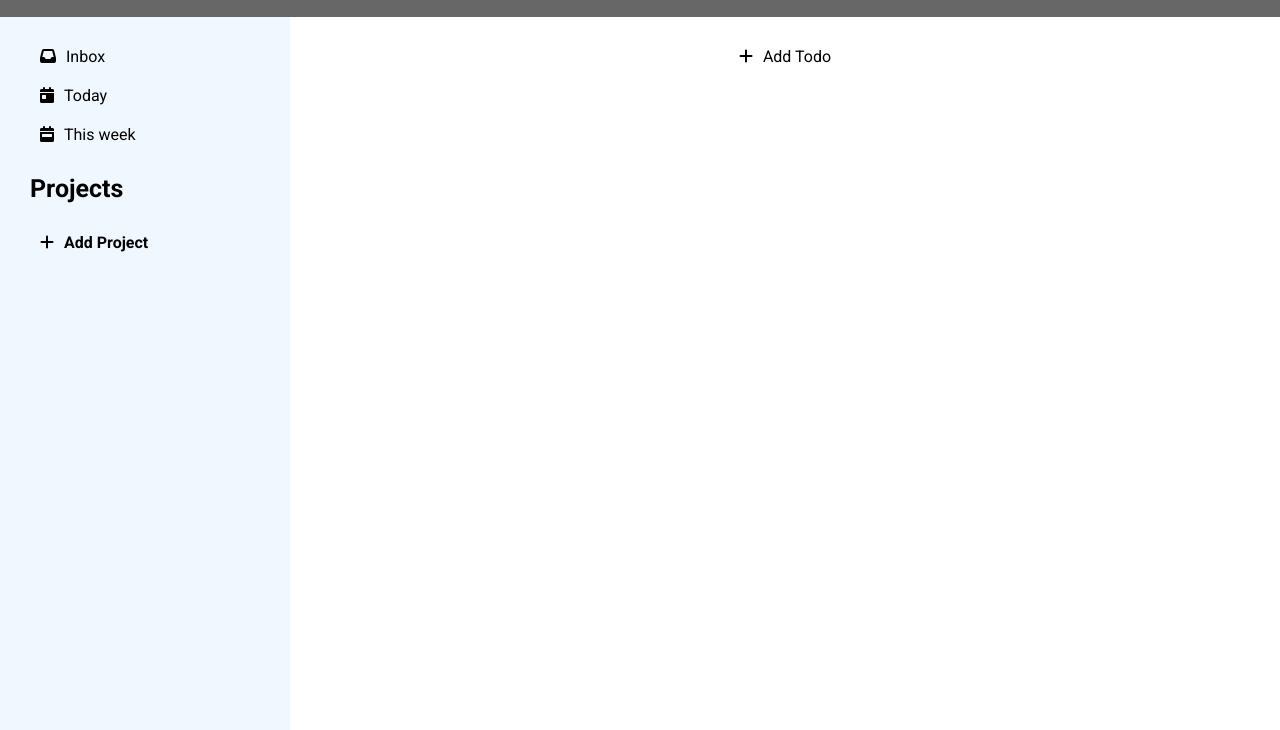
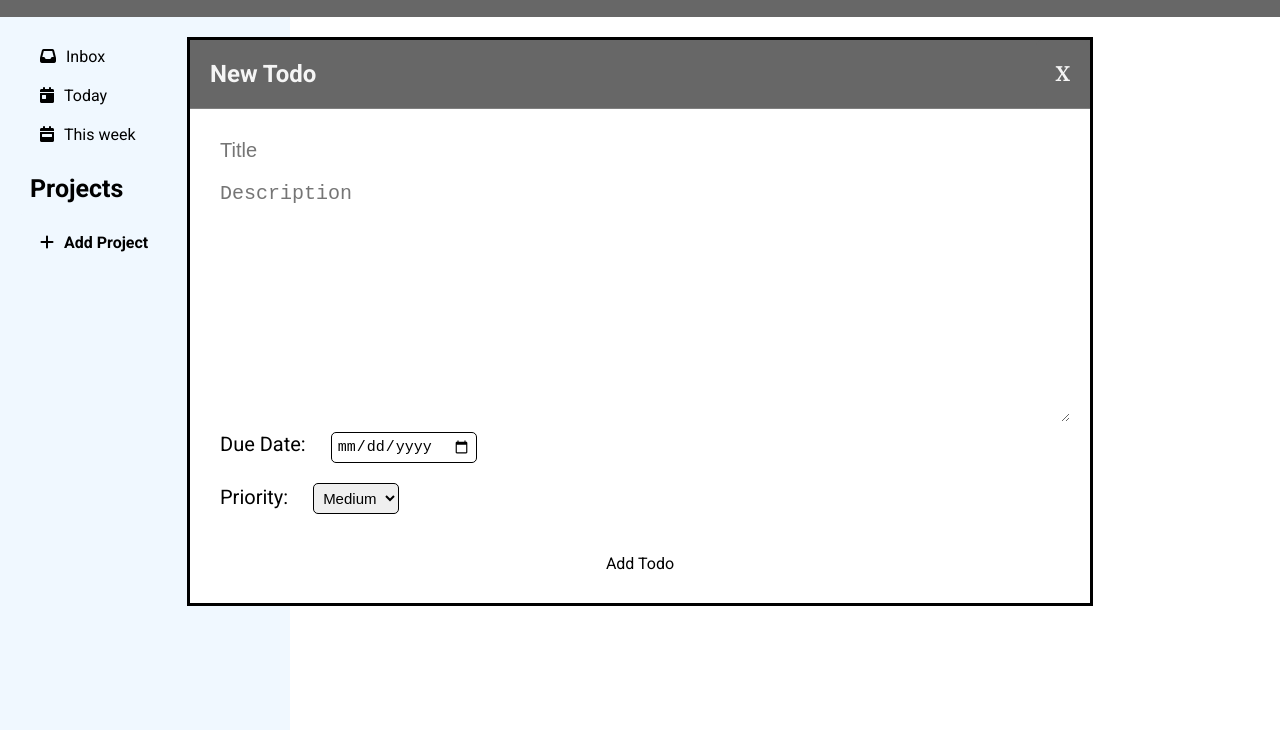
Before and after one commit to redjeacs/todo-list, a website built with webpack: page src/index.html in a window 1280 px wide. Shown: the part 83-813 px from the top of the page. Built offline with nearby package versions, Linux system fonts and the light colour scheme; files whose address does not match are found by name.

Commit message:
addTodo modal in html and styled
- created a dialog modal for a new todo's form
- title, description, due date, and priority input
added with title required and due date set to
Today if not specificed and priority default to
medium
- styled with css

```diff
--- a/src/index.html
+++ b/src/index.html
@@ -40,7 +40,32 @@
     </nav>
     <div class="project-container">
       <div class="todos-container"></div>
-      <button class="create-todo-btn"><i class="fa-solid fa-plus"></i>Add Todo</button>
+      <button class="add-todo-btn"><i class="fa-solid fa-plus"></i>Add Todo</button>
+      <dialog id="todo-modal">
+        <div class="modal-header">
+            <h2 class="modal-title">New Todo</h2>
+            <button class="close-modal-btn">X</button>
+        </div>
+        <div class="modal-content">
+          <form id="todo-form">
+            <input type="text" id="todo-title" name="todo-title" placeholder="Title" required>
+            <textarea cols="40" rows="10" name="todo-description" id="todo-description" placeholder="Description"></textarea>
+            <label for="due-date-input" id="due-date-label">
+              Due Date:
+              <input type="date" name="due-date-input" id="due-date-input">
+            </label>
+            <label for="priority-input" id="priority-label">
+              Priority:
+              <select name="priority-input" id="priority-input">
+                <option value="High">High</option>
+                <option value="Medium" selected>Medium</option>
+                <option value="Low">Low</option>
+              </select>
+            </label>
+          </form>
+        </div>
+        <button class="submit-todo-btn">Add Todo</button>
+      </dialog>
     </div>
   </main>
 </body>
--- a/src/modules/website.js
+++ b/src/modules/website.js
@@ -7,6 +7,7 @@ export default class Website {
   static loadPage() {
     Storage.saveProjectList(new ProjectList());
     Website.initiateAddProjectBtn();
+    Website.initiateAddTodoBtn();
   }
 
   static initiateAddProjectBtn() {
@@ -17,7 +18,6 @@ export default class Website {
     const projectNameInput = document.getElementById('project-name');
 
     addProjectBtn.addEventListener('click', () => {
-      console.log('test');
       projectFormDiv.style.display = 'block';
       addProjectBtn.style.display = 'none';
     })
@@ -42,6 +42,34 @@ export default class Website {
       projectFormDiv.style.display = 'none';
       addProjectBtn.style.display = 'block';
     })
+  }
+
+  static initiateAddTodoBtn() {
+    const addTodoBtn = document.querySelector('.add-todo-btn');
+    const todoModal = document.querySelector('#todo-modal');
+
+    addTodoBtn.addEventListener('click', () => {
+      todoModal.showModal();
+    })
+  }
+
+  static initiateLoadProjectBtns(name) {
+    const projectBtns = document.querySelector(`.project-btn.${name.replace(/\s+/g, '-')}`);
+    const deleteProjectBtns = document.querySelector(`.delete-project-btn.${name.replace(/\s+/g, '-')}`);
+
+    projectBtns.addEventListener('click', Website.loadProject);
+
+    function deleteProject(e) {
+      console.log('delete project');
+      const projectName = e.target.parentElement.querySelector(`.project-btn.${name.replace(/\s+/g, '-')}`).textContent;
+      Storage.removeProject(projectName);
+      e.target.parentElement.remove();
+      if (document.querySelector('.todos-container')) {
+        document.querySelector('.todos-container').innerHTML = '';
+      }
+    }
+
+    deleteProjectBtns.addEventListener('click', deleteProject);
   }
 
   static createProject(name) {
@@ -85,22 +113,6 @@ export default class Website {
     });
   }
 
-  static initiateLoadProjectBtns(name) {
-    const projectBtns = document.querySelector(`.project-btn.${name.replace(/\s+/g, '-')}`);
-    const deleteProjectBtns = document.querySelector(`.delete-project-btn.${name.replace(/\s+/g, '-')}`);
 
-    projectBtns.addEventListener('click', Website.loadProject);
 
-    function deleteProject(e) {
-      console.log('delete project');
-      const projectName = e.target.parentElement.querySelector(`.project-btn.${name.replace(/\s+/g, '-')}`).textContent;
-      Storage.removeProject(projectName);
-      e.target.parentElement.remove();
-      if (document.querySelector('.todos-container')) {
-        document.querySelector('.todos-container').innerHTML = '';
-      }
-    }
-
-    deleteProjectBtns.addEventListener('click', deleteProject);
-  }
 }
--- a/src/styles.css
+++ b/src/styles.css
@@ -181,7 +181,68 @@ main {
   padding: 20px;
 }
 
-.create-todo-btn {
+.add-todo-btn {
   width: auto;
   padding: 10px 60px;
 }
+
+#todo-modal {
+  display: flex;
+  flex-direction: column;
+  width: 90%;
+  max-width: 900px;
+  padding: 0;
+}
+
+.modal-header {
+  border-bottom: 1px solid gray;
+  background-color: var(--granite-gray);
+  display: flex;
+  justify-content: space-between;
+  padding-left: 20px;
+  color: whitesmoke;
+}
+
+.close-modal-btn {
+  width: auto;
+  font-size: 20px;
+  font-weight: bold;
+  font-family: Merriweather, Arial;
+  color: whitesmoke;
+}
+
+.close-modal-btn:hover {
+  background-color: transparent;
+  color: inherit;
+}
+
+.modal-content {
+  padding: 20px;
+}
+
+#todo-form {
+  display: flex;
+  flex-direction: column;
+}
+
+#todo-title, #todo-description, #due-date-label, #priority-label {
+  border: none;
+  padding: 10px;
+  max-width: 100%;
+  font-size: 20px;
+}
+
+#due-date-input, #priority-input {
+  font-size: 15px;
+  margin-left: 20px;
+  border: 1px solid black;
+  border-radius: 5px;
+  padding: 5px;
+}
+
+.submit-todo-btn {
+  width: 80%;
+
+  align-self: center;
+  margin-bottom: 20px;
+}
```
